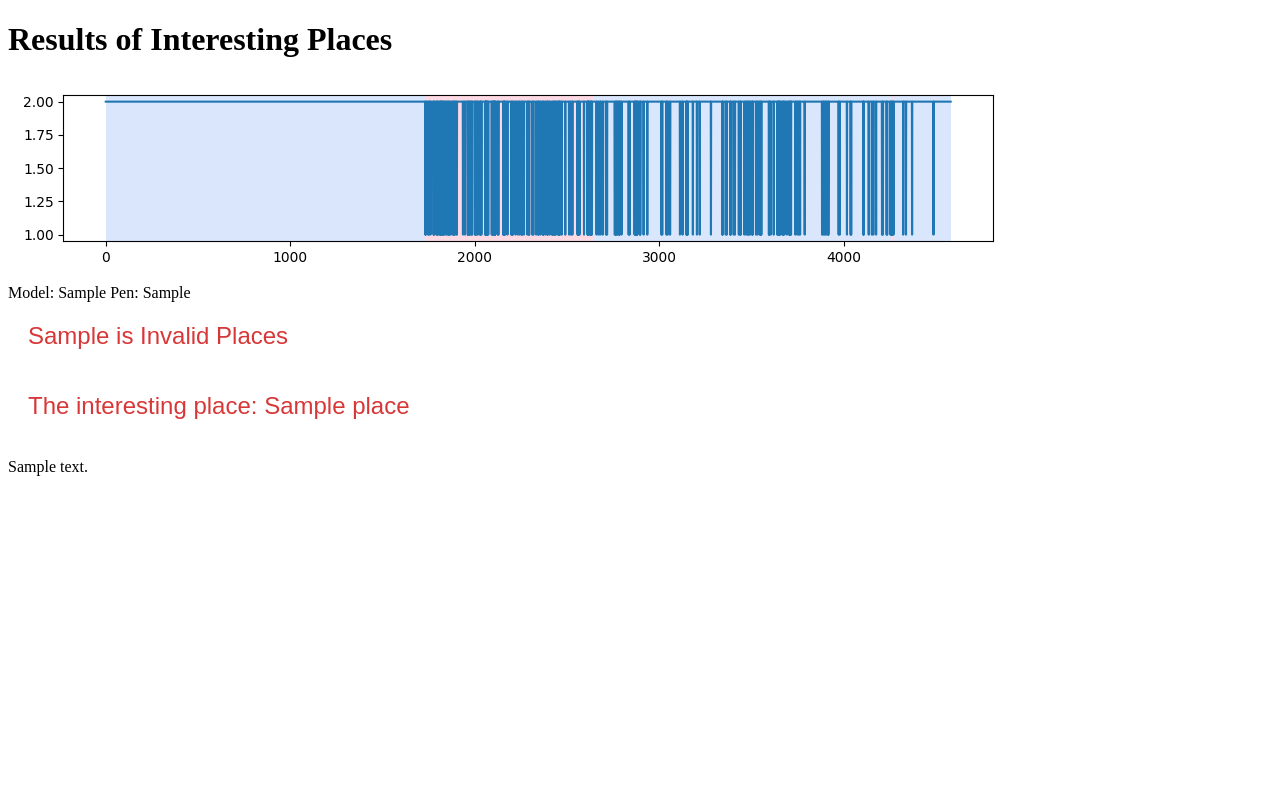
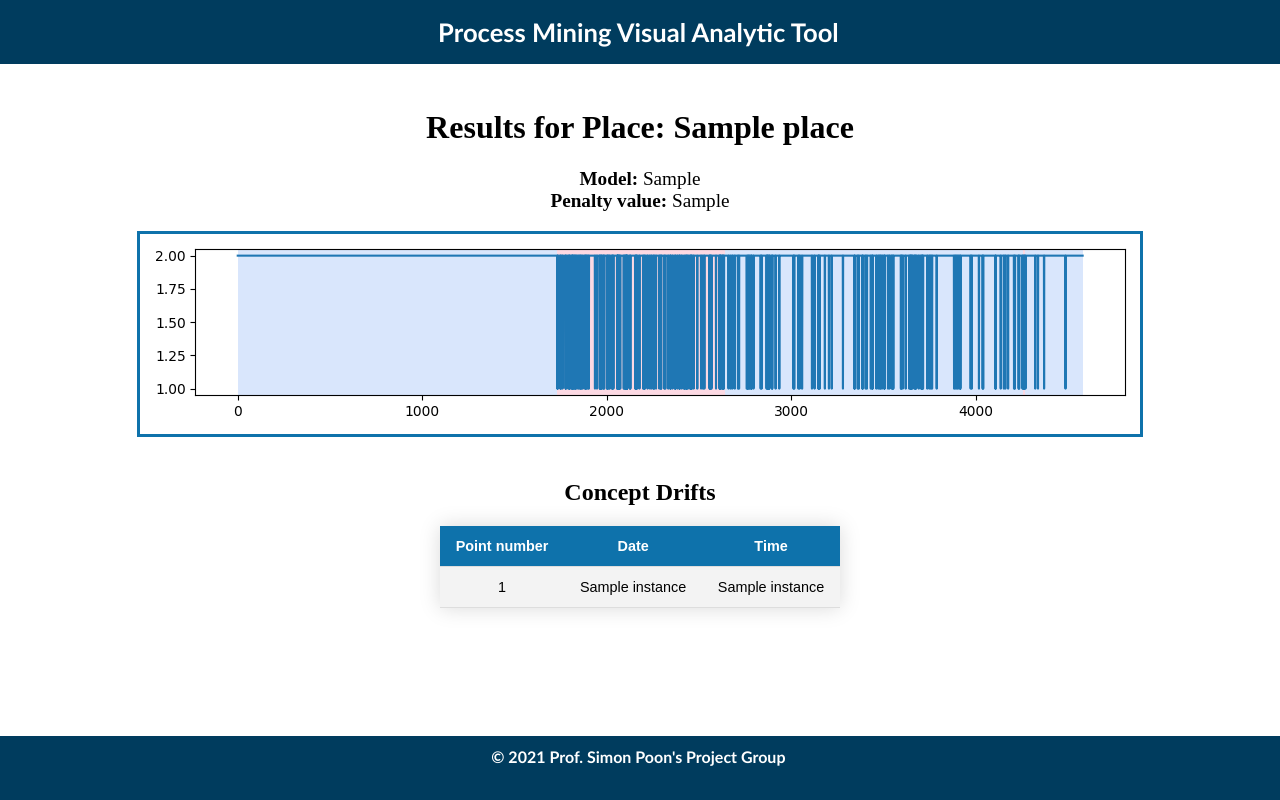
Before and after one commit to jblair117/FrequencyChanges, a Flask app: template application/templates/results.html in a window 1280 px wide. Run offline with Flask 2, Linux system fonts and the light colour scheme; the template is opened without the code that fills it: most values are stand-ins (such as "Sample title", 1, 10 or a date in 2020).

Commit message:
completed formatting apart from extra results

```diff
--- a/application/static/css/style.css
+++ b/application/static/css/style.css
@@ -62,6 +62,44 @@
     max-width: 60%;
 }
 
+#result-wrapper {
+    position: relative;
+    top: 10vh;
+    height: 70vh;
+    display: inline-block;
+}
+
+.styled-table {
+    margin-left: auto;
+    margin-right: auto;
+    border-collapse: collapse;
+    /*margin: 25px 0;*/
+    font-size: 0.9em;
+    font-family: sans-serif;
+    min-width: 400px;
+    box-shadow: 0 0 20px rgba(0, 0, 0, 0.15);
+}
+
+.styled-table thead tr {
+    /* background-color: #009879; */
+    /* color: #ffffff; */
+    text-align: left;
+    color: #2596be;
+}
+
+.styled-table th,
+.styled-table td {
+    padding: 12px 15px;
+}
+
+.styled-table tbody tr {
+    border-bottom: 1px solid #dddddd;
+}
+
+.styled-table tbody tr:nth-of-type(even) {
+    background-color: #f3f3f3;
+}
+
 .submit {
     background-color: #4CAF50;
     border: none;
@@ -109,7 +147,6 @@ div#loading {
     display: inline-block;
     /* padding: 15px 32px; */
     /* margin: 4px 2px; */
-    vertical-align: right;
 }
 
 span {
--- a/application/templates/results.html
+++ b/application/templates/results.html
@@ -2,33 +2,45 @@
 <html>
     <head>
         <meta charset="utf-8">
-        <head>
-            <meta charset="utf-8">
-            <link href="../static/css/style.css" rel="stylesheet">
-        </head>
+        <link href="../static/css/style.css" rel="stylesheet">
     </head>
-    <body>
-        <h1>Results of Interesting Places</h1>
-        <img src="../static/image/results.png" alt="petri_net">
-        <div>
-            Model: {{select_model}}
-            Pen: {{select_pen}}
+
+    <body id = "body-wrapper">
+        <div id = "header">
+            <h1>Process Mining Visual Analytic Tool</h1>
         </div>
-        <div>
-            {% for invalid_place in invalid %}
-                <span>{{invalid_place}} is Invalid Places</span>
-            {% endfor %}
+
+        <div id = "result-wrapper">
+            <h1>Results for Place: {{place}}</h1>
+            <p style = "font-size: 120%">
+                    <b>Model:</b> {{select_model}} <br>
+                    <b>Penalty value:</b> {{select_pen}}
+            </p>
+            <img src="../static/image/results.png"
+                 id="result"
+                 style = "border: 3px solid #0e72ab;"
+                 alt="result">
+            <br><br>
+            <h2>Concept Drifts</h2>
+            <table class = "styled-table">
+                <tr style = "background-color: #0e72ab; color: #ffffff">
+                    <th>Point number</th>
+                    <th>Date</th>
+                    <th>Time</th>
+                </tr>
+                {% for instance in collection %}
+                    <tr>
+                        <td>{{instance[0]}}</td>
+                        <td>{{instance[1]}}</td>
+                        <td>{{instance[2]}}</td>
+                    </tr>
+                {% endfor %}
+            </table>
         </div>
-        {% for place, messages in return_results.items() %}
-            <div>
-                <span> The interesting place: {{place}}</span>
-            </div>
 
-            <div>
-                {% for message in messages %}
-                    <p>{{message}}<p>
-                {% endfor %}
-            </div>
-        {% endfor %}
+        <div id = "footer">
+            <h1>© 2021 Prof. Simon Poon's Project Group</h1>
+        </div>
+
     </body>
 </html>
```
Also changed, not shown: application/templates/petri_net.html (+4 -6 lines).
